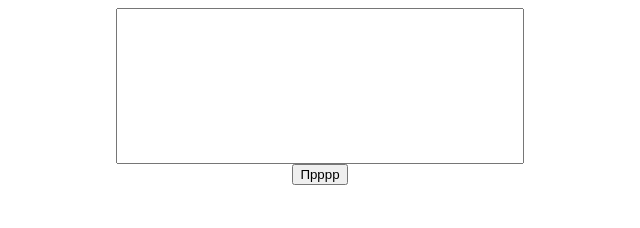
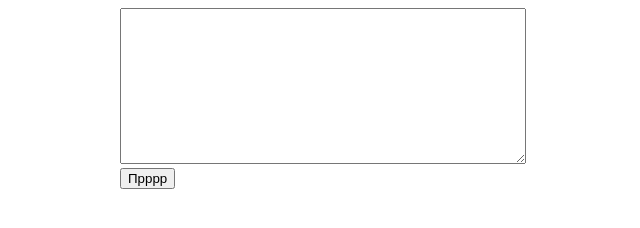
Before and after one commit to postman0/govnaba, a plain HTML site: page client/test.html in a window 1280 px wide. Shown: the whole page, without its empty margins (320-960 px from the left). Drawn offline with Linux system fonts and the light colour scheme.

Commit message:
more fixes

```diff
--- a/client/test.html
+++ b/client/test.html
@@ -29,9 +29,12 @@
         </script>
         <style>
             .form,#kolchok {
-                text-align: center;
                 width: 800px;
                 margin: auto;
+            }
+
+            .form > div {
+                margin-left: 200px;
             }
 
             #kolchok {
@@ -59,11 +62,11 @@
     </head>
     <body>
         <div class="form">
-            <form>
-                <input id="messageBox" type="textarea"></input>
+            <div>
+                <textarea id="messageBox"></textarea>
                 <br>
-            </form>
-            <button id="sendBtn"><label>Прррр</label></button>
+                <button id="sendBtn"><label>Прррр</label></button>
+            </div>
         </div>
         <div id="kolchok">
         </div>
```
